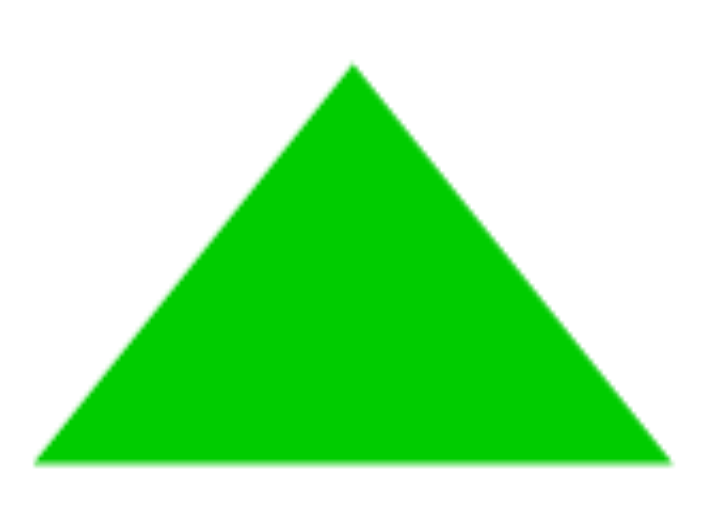
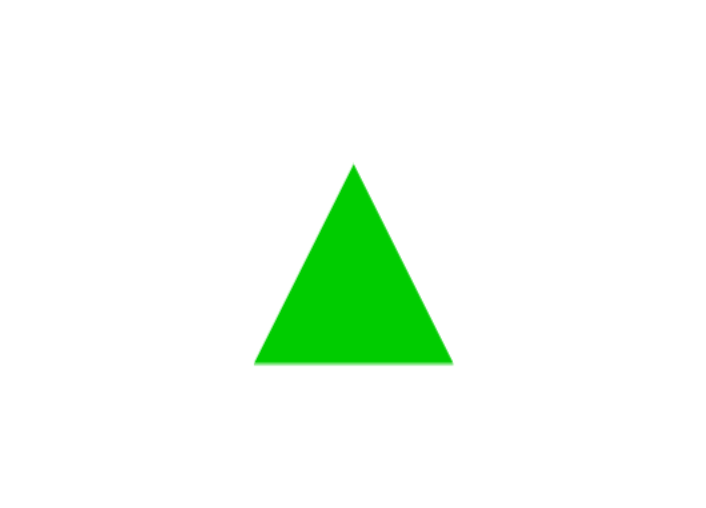
Before and after one commit to themissingbracket/webgl-sandbox, a website built with webpack: page index.html in a window 1280 px wide. Shown: the part 136-644 px from the top of the page, without its empty margins (286-992 px from the left). Built offline with nearby package versions, Linux system fonts and the light colour scheme.

Commit message:
fixed some formatting issue

```diff
--- a/public/style.css
+++ b/public/style.css
@@ -5,7 +5,12 @@ html, body {
     padding: 0;
 
 }
+body {
+  display: flex;
+  justify-content: center;
+  align-items: center;
+}
 canvas {
-    height: 100%;
-    width: 100%;
+    height: 400px;
+    width: 400px;
 }
--- a/src/index.ts
+++ b/src/index.ts
@@ -17,15 +17,12 @@ document.addEventListener('DOMContentLoaded', () => {
 	gl.bindBuffer(gl.ARRAY_BUFFER, vertexPosBuffer)
 	const vertices: number[] = [-0.5, -0.5, 0.5, -0.5, 0, 0.5]
 
-    gl.bufferData(gl.ARRAY_BUFFER, new Float32Array(vertices), gl.STATIC_DRAW);
+	gl.bufferData(gl.ARRAY_BUFFER, new Float32Array(vertices), gl.STATIC_DRAW)
 	const program = createProgram(VertexShader, FragmentShader, gl)
 	gl.useProgram(program)
-    // @ts-ignore
-    const vertexPosAttrib = gl.getAttribLocation(program, 'pos');
-    // @ts-ignore
+	const vertexPosAttrib = gl.getAttribLocation(program, 'pos')
 	gl.enableVertexAttribArray(vertexPosAttrib)
-    // @ts-ignore
-    gl.vertexAttribPointer(vertexPosAttrib, 2, gl.FLOAT, false, 0, 0);
+	gl.vertexAttribPointer(vertexPosAttrib, 2, gl.FLOAT, false, 0, 0)
 	gl.drawArrays(gl.TRIANGLES, 0,3)
 
 })
```
Lines whose indentation alone changed are shown as unchanged.
